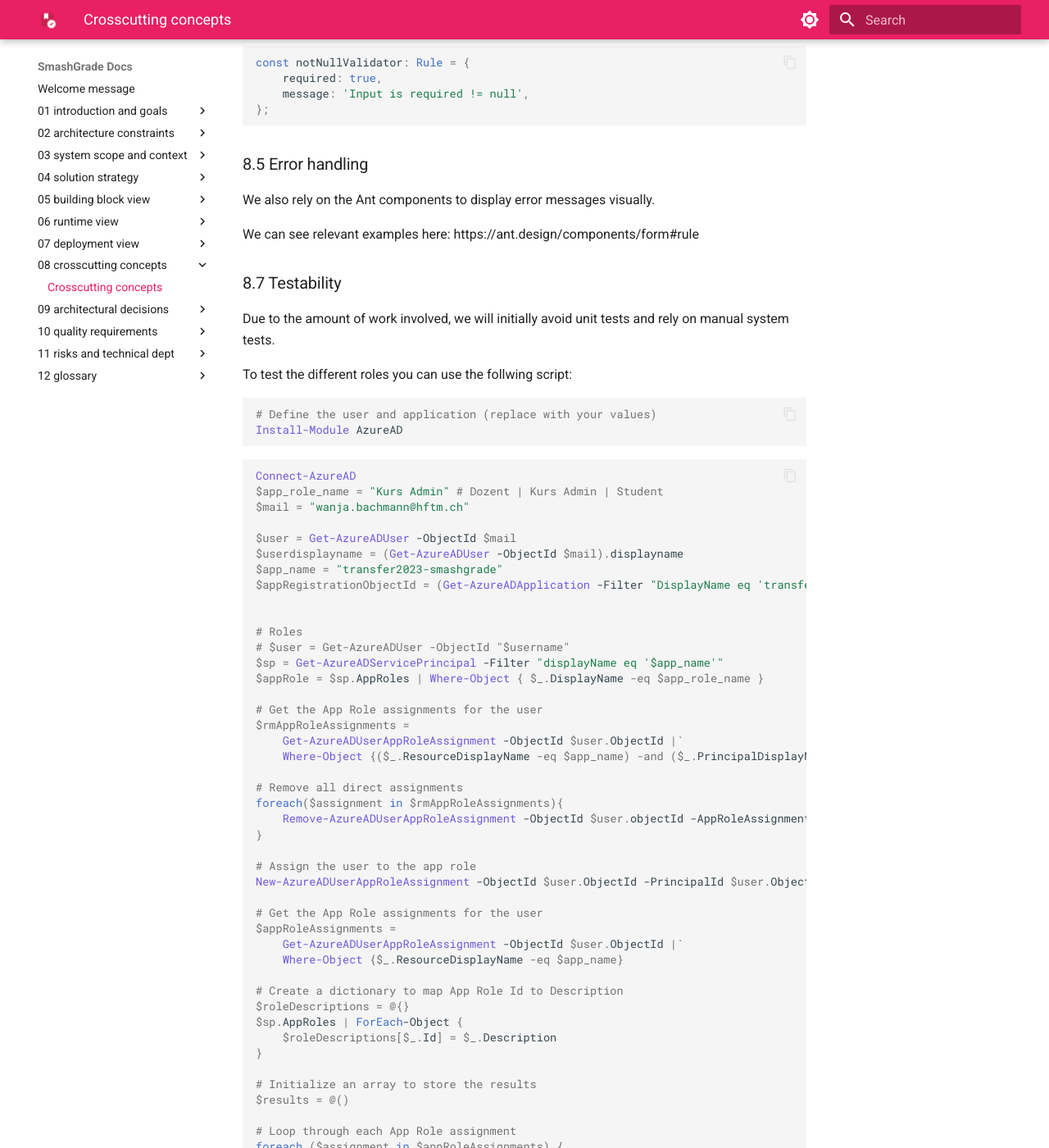
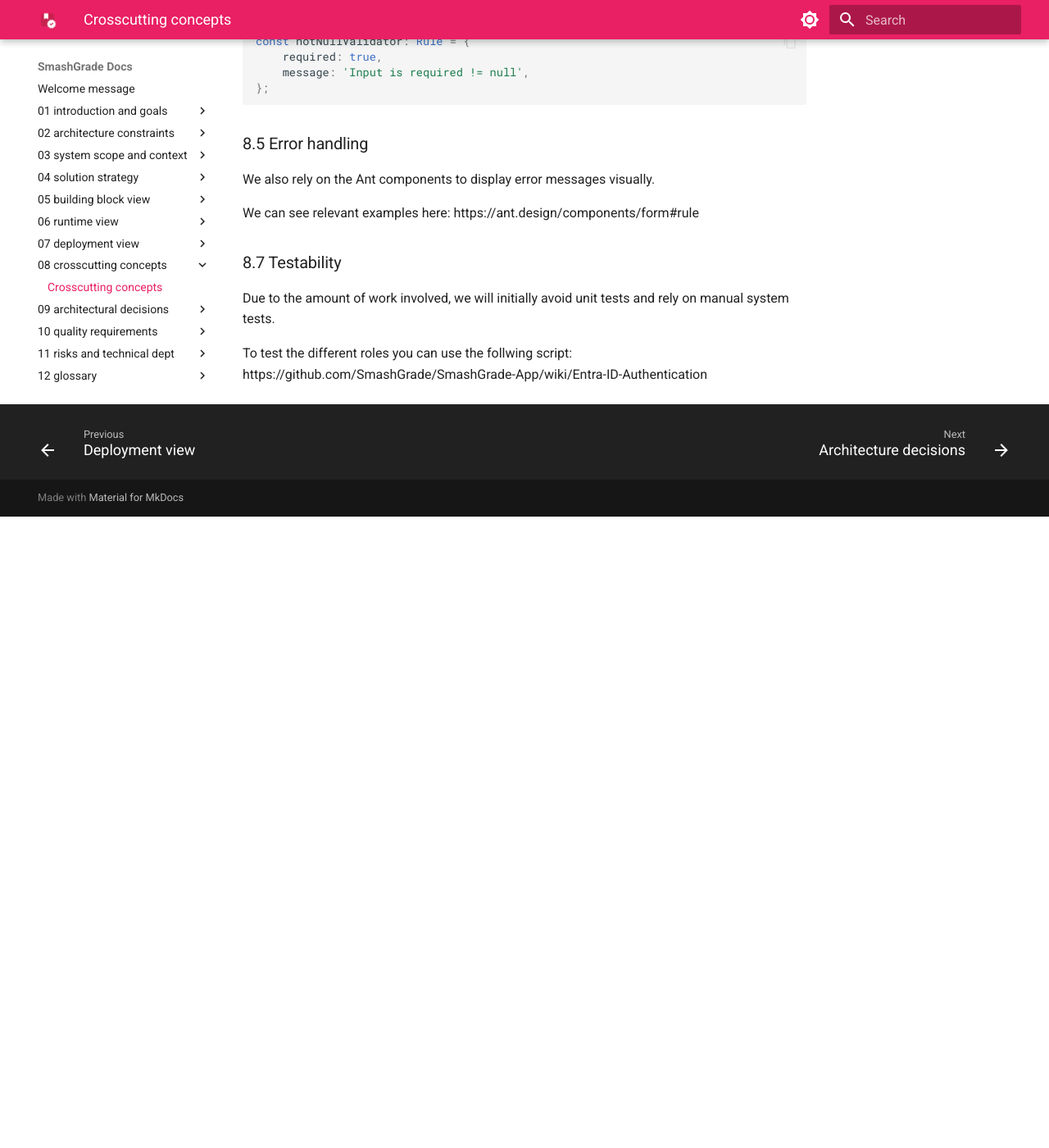
Before and after one commit to SmashGrade/documentation, an MkDocs documentation site: the page built from docs/08_crosscutting_concepts/08_crosscutting_concepts.md, in a window 1280 px wide and 1400 px high, scrolled down 3303 px. Shown: the whole window at 82% size. Built offline with MkDocs 1.6.1 and Material for MkDocs 9.7.7, drawn with Linux system fonts in a browser that asks for light colours; after the commit the page ends 3933 px from its top, so only the background shows below that; some of the changed text lies outside the part shown.

Commit message:
docs: Update according to the review feedback from Joshua

````diff
--- a/docs/08_crosscutting_concepts/08_crosscutting_concepts.md
+++ b/docs/08_crosscutting_concepts/08_crosscutting_concepts.md
@@ -14,13 +14,13 @@
 https://ant.design/components/overview/
 
 For routing: <br>
-https://reactrouter.com/
+https://tanstack.com/router/v1
 
 I18N Internationalization: <br>
 https://react.i18next.com/
 
 MSAL User authentication: <br>
-https://github.com/microsoft/Federal-App-Innovation-Community/tree/main/topics/modern-auth/React-MSAL-AAD
+https://github.com/AzureAD/microsoft-authentication-library-for-js/tree/dev/lib/msal-react
 
 
 ### 8.3 User Interface
@@ -43,7 +43,7 @@
 ```
 
 #### Colors Module SCSS
-So that colors for backgrounds, buttons and validators have the same colors on all pages, a Colors module is also created in which the standard colors can be recorded and reused.
+So that colors for backgrounds, buttons and other UI components have the same colors on all pages, a Colors module is also created in which the standard colors can be recorded and reused.
 
 Example:
 ```scss
@@ -79,21 +79,21 @@
 #### Color Schema
 We developed the color scheme according to the HFTM corporate design.
 
-| Farbvariable   | Hex-Wert  |
+| Color variable   | Hex-Value  |
 | -------------- | --------- |
-| Primary        | `#C6264E` |
-| On Primary     | `#FFFFFF` |
-| Secondary      | `#95223F` |
-| On Secondary   | `#FFFFFF` |
-| Background     | `#E4E4E4` |
-| On Background  | `#3D3D3C` |
-| Neutral 300    | `#f2f2f2` |
-| Neutral 200    | `#f9f9f9` |
+| <span style="color:#C6264E">Primary</span> | `#C6264E` |
+| <span style="color:#FFFFFF">On Primary</span> | `#FFFFFF` |
+| <span style="color:#95223F">Secondary</span> | `#95223F` |
+| <span style="color:#FFFFFF">On Secondary</span> | `#FFFFFF` |
+| <span style="color:#E4E4E4">Background</span> | `#E4E4E4` |
+| <span style="color:#3D3D3C">On Background</span> | `#3D3D3C` |
+| <span style="color:#f2f2f2">Neutral 300</span> | `#f2f2f2` |
+| <span style="color:#f9f9f9">Neutral 200</span> | `#f9f9f9` |
 
 
-| primary & secondary   | background & neutrals  |
+| Primary & Secondary   | Background & Neutrals  |
 | -------------- | --------- |
-| ![image](.\primary-secondary-color.png)| ![image](.\background-color.png) |
+| ![image](.\assets\08_crosscutting_concepts\primary-secondary-color.png)| ![image](.\assets\08_crosscutting_concepts\background-color.png) |
 
 
 
@@ -145,69 +145,4 @@
 
 
 To test the different roles you can use the follwing script:
-```PowerShell
-# Define the user and application (replace with your values)
-Install-Module AzureAD
-```
-```PowerShell
-Connect-AzureAD
-$app_role_name = "Kurs Admin" # Dozent | Kurs Admin | Student
-$mail = "wanja.bachmann@hftm.ch"
-
-$user = Get-AzureADUser -ObjectId $mail
-$userdisplayname = (Get-AzureADUser -ObjectId $mail).displayname
-$app_name = "transfer2023-smashgrade"
-$appRegistrationObjectId = (Get-AzureADApplication -Filter "DisplayName eq 'transfer2023-smashgrade'").ObjectId
-
-
-# Roles
-# $user = Get-AzureADUser -ObjectId "$username"
-$sp = Get-AzureADServicePrincipal -Filter "displayName eq '$app_name'"
-$appRole = $sp.AppRoles | Where-Object { $_.DisplayName -eq $app_role_name }
-
-# Get the App Role assignments for the user
-$rmAppRoleAssignments =
-	Get-AzureADUserAppRoleAssignment -ObjectId $user.ObjectId |`
-	Where-Object {($_.ResourceDisplayName -eq $app_name) -and ($_.PrincipalDisplayName -eq $userdisplayname)}
-
-# Remove all direct assignments
-foreach($assignment in $rmAppRoleAssignments){
-	Remove-AzureADUserAppRoleAssignment -ObjectId $user.objectId -AppRoleAssignmentId $assignment.objectId
-}
-
-# Assign the user to the app role
-New-AzureADUserAppRoleAssignment -ObjectId $user.ObjectId -PrincipalId $user.ObjectId -ResourceId $sp.ObjectId -Id $appRole.Id
-
-# Get the App Role assignments for the user
-$appRoleAssignments =
-	Get-AzureADUserAppRoleAssignment -ObjectId $user.ObjectId |`
-	Where-Object {$_.ResourceDisplayName -eq $app_name}
-
-# Create a dictionary to map App Role Id to Description
-$roleDescriptions = @{}
-$sp.AppRoles | ForEach-Object {
-	$roleDescriptions[$_.Id] = $_.Description
-}
-
-# Initialize an array to store the results
-$results = @()
-
-# Loop through each App Role assignment
-foreach ($assignment in $appRoleAssignments) {
-    $roleDescription = $roleDescriptions[$assignment.Id]
-
-    # Create a custom object with the App Role Description
-    $result = [PSCustomObject]@{
-        "RoleDescription" = $roleDescription
-        "PrincipalDisplayName" = $assignment.PrincipalDisplayName
-        "PrincipalType" = $assignment.PrincipalType
-        "ResourceDisplayName" = $assignment.ResourceDisplayName
-        "CreationTimestamp" = $assignment.CreationTimestamp
-    }
-    # Add the result to the array
-    $results += $result
-}
-
-# Display the results
-$results | Format-Table -AutoSize
-```
+https://github.com/SmashGrade/SmashGrade-App/wiki/Entra-ID-Authentication
````
Also changed, not shown: docs/08_crosscutting_concepts/assets/08_crosscutting_concepts/background-color.png (renamed from docs/08_crosscutting_concepts/background-color.png), docs/08_crosscutting_concepts/assets/08_crosscutting_concepts/primary-secondary-color.png (renamed from docs/08_crosscutting_concepts/primary-secondary-color.png).
